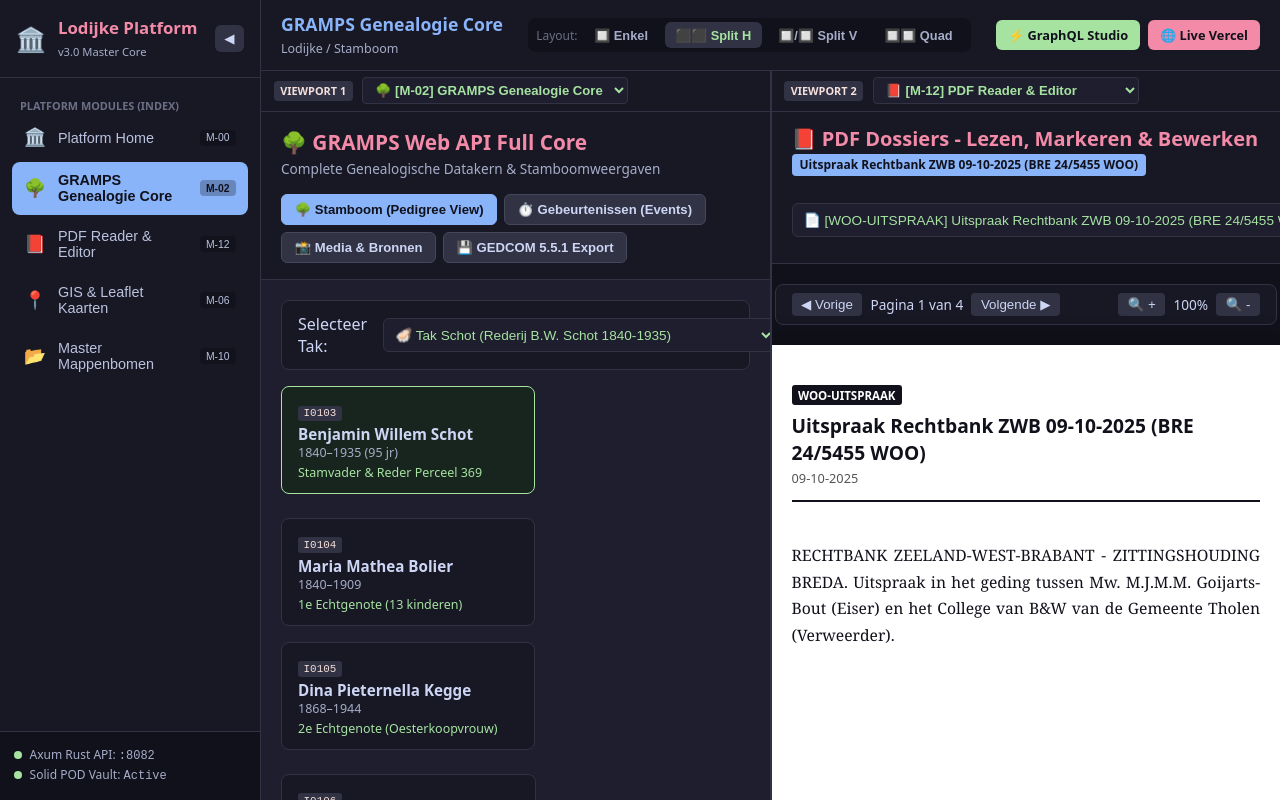
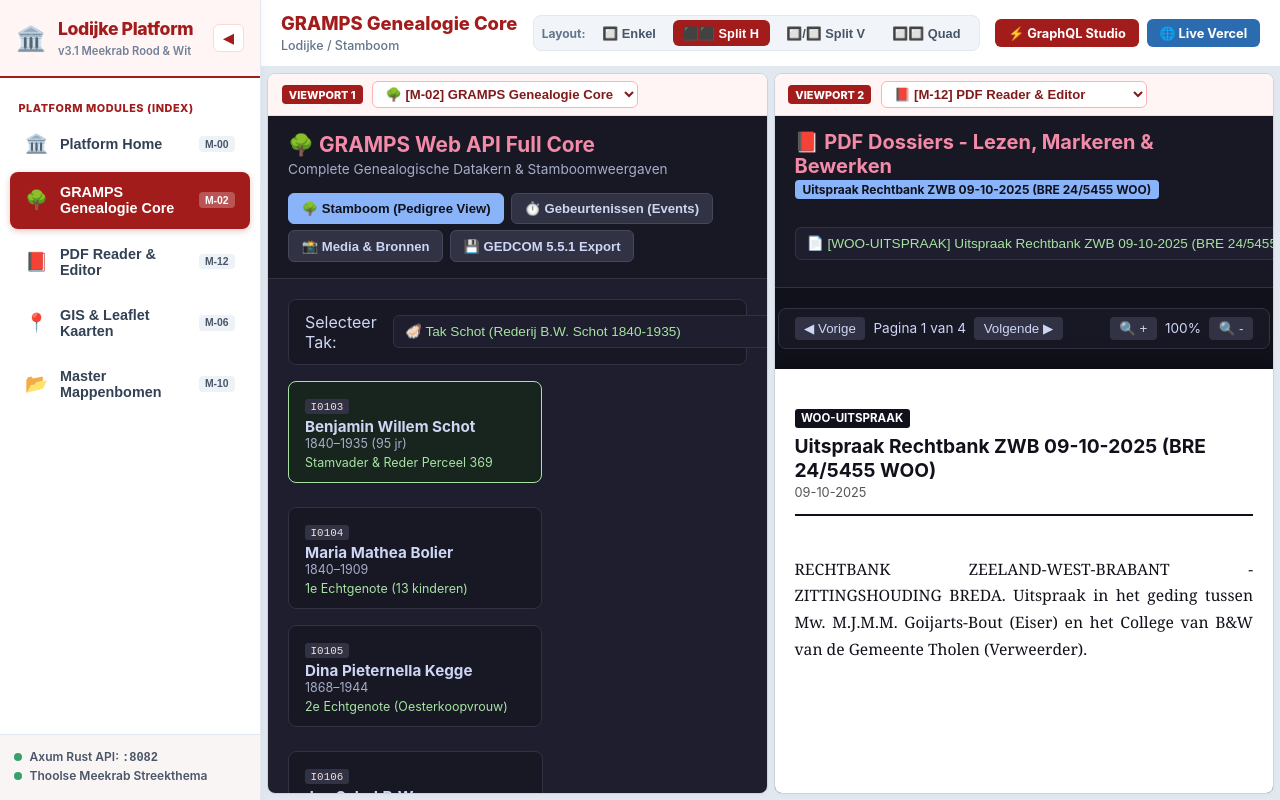
Before and after one commit to goija/lodijke, a Vue app in the folder 04_CMS_Document_Tabs_Frontend/frontend/: page / in a window 1280 px wide. Built offline with nearby package versions, Linux system fonts and the light colour scheme.

Commit message:
style: Update interface theme to Crisp White with Zeeland Meekrab Red (#A31C1C) accents

```diff
--- a/04_CMS_Document_Tabs_Frontend/frontend/src/components/MainInterface.vue
+++ b/04_CMS_Document_Tabs_Frontend/frontend/src/components/MainInterface.vue
@@ -7,7 +7,7 @@
         <div class="logo-icon">🏛️</div>
         <div class="brand-text" v-if="!sidebarCollapsed">
           <h2>Lodijke Platform</h2>
-          <span class="version-tag">v3.0 Master Core</span>
+          <span class="version-tag">v3.1 Meekrab Rood & Wit</span>
         </div>
         <button class="btn-toggle-sidebar" @click="sidebarCollapsed = !sidebarCollapsed" :title="sidebarCollapsed ? 'Menu uitklappen' : 'Menu inklappen'">
           {{ sidebarCollapsed ? '▶' : '◀' }}
@@ -37,7 +37,7 @@
         </div>
         <div class="status-item">
           <span class="dot live"></span>
-          <span>Solid POD Vault: <code>Active</code></span>
+          <span>Thoolse Meekrab Streekthema</span>
         </div>
       </div>
     </aside>
@@ -156,54 +156,135 @@
 </script>
 
 <style scoped>
-.lodijke-interface { display: flex; height: 100vh; width: 100vw; background: #1e1e2e; color: #cdd6f4; font-family: system-ui, sans-serif; overflow: hidden; }
-.menu-panel { width: 260px; background: #181825; border-right: 1px solid #313244; display: flex; flex-direction: column; flex-shrink: 0; z-index: 10; transition: width 0.2s; }
+
+.lodijke-interface {
+  display: flex;
+  height: 100vh;
+  width: 100vw;
+  background: #f8fafc;
+  color: #1e293b;
+  font-family: -apple-system, BlinkMacSystemFont, "Segoe UI", Roboto, Helvetica, Arial, sans-serif;
+  overflow: hidden;
+}
+
+
+.menu-panel {
+  width: 260px;
+  background: #ffffff;
+  border-right: 1px solid #e2e8f0;
+  display: flex;
+  flex-direction: column;
+  flex-shrink: 0;
+  z-index: 10;
+  transition: width 0.2s ease;
+  box-shadow: 2px 0 8px rgba(0, 0, 0, 0.03);
+}
 .sidebar-collapsed .menu-panel { width: 64px; }
-.brand-header { padding: 1rem; display: flex; align-items: center; gap: 0.75rem; border-bottom: 1px solid #313244; }
+
+.brand-header {
+  padding: 1.1rem 1rem;
+  display: flex;
+  align-items: center;
+  gap: 0.75rem;
+  border-bottom: 2px solid #a31c1c;
+  background: #fff5f5;
+}
 .logo-icon { font-size: 1.5rem; }
 .brand-text { flex: 1; overflow: hidden; }
-.brand-text h2 { margin: 0; font-size: 1.05rem; color: #f38ba8; }
-.version-tag { font-size: 0.7rem; color: #a6adc8; }
-.btn-toggle-sidebar { background: #313244; color: #cdd6f4; border: none; padding: 0.35rem 0.6rem; border-radius: 6px; cursor: pointer; }
+.brand-text h2 { margin: 0; font-size: 1.1rem; color: #a31c1c; font-weight: 800; letter-spacing: -0.02em; }
+.version-tag { font-size: 0.7rem; color: #718096; font-weight: 600; }
+.btn-toggle-sidebar {
+  background: #ffffff;
+  color: #a31c1c;
+  border: 1px solid #fed7d7;
+  padding: 0.35rem 0.6rem;
+  border-radius: 6px;
+  cursor: pointer;
+  font-weight: bold;
+  transition: all 0.2s;
+}
+.btn-toggle-sidebar:hover { background: #a31c1c; color: #ffffff; }
 
-.nav-menu { flex: 1; padding: 0.75rem; overflow-y: auto; }
-.menu-section-title { font-size: 0.68rem; font-weight: bold; color: #6c7086; margin: 0.5rem 0.5rem 0.25rem; }
-.menu-btn { width: 100%; display: flex; align-items: center; gap: 0.75rem; background: transparent; border: none; color: #bac2de; padding: 0.65rem 0.75rem; border-radius: 8px; cursor: pointer; font-size: 0.9rem; margin-bottom: 0.2rem; }
-.menu-btn:hover { background: #313244; }
-.menu-btn.active { background: #89b4fa; color: #11111b; font-weight: bold; }
-.menu-icon { font-size: 1.1rem; }
+.nav-menu { flex: 1; padding: 0.85rem 0.65rem; overflow-y: auto; }
+.menu-section-title {
+  font-size: 0.68rem;
+  font-weight: 800;
+  color: #a31c1c;
+  margin: 0.6rem 0.5rem 0.35rem;
+  letter-spacing: 0.05em;
+  text-transform: uppercase;
+}
+
+.menu-btn {
+  width: 100%;
+  display: flex;
+  align-items: center;
+  gap: 0.75rem;
+  background: transparent;
+  border: 1px solid transparent;
+  color: #334155;
+  padding: 0.7rem 0.85rem;
+  border-radius: 8px;
+  cursor: pointer;
+  font-size: 0.9rem;
+  font-weight: 600;
+  margin-bottom: 0.3rem;
+  transition: all 0.15s ease;
+}
+.menu-btn:hover { background: #fff5f5; color: #a31c1c; border-color: #feb2b2; }
+.menu-btn.active {
+  background: #a31c1c;
+  color: #ffffff;
+  font-weight: 700;
+  box-shadow: 0 2px 6px rgba(163, 28, 28, 0.25);
+}
+.menu-btn.active .module-badge { background: rgba(255, 255, 255, 0.25); color: #ffffff; }
+
+.menu-icon { font-size: 1.15rem; }
 .menu-label { flex: 1; text-align: left; }
-.module-badge { font-size: 0.65rem; background: rgba(0,0,0,0.25); padding: 0.15rem 0.4rem; border-radius: 4px; }
+.module-badge { font-size: 0.65rem; background: #edf2f7; color: #4a5568; padding: 0.15rem 0.4rem; border-radius: 4px; font-weight: 700; }
 
-.sidebar-status { padding: 0.85rem; border-top: 1px solid #313244; font-size: 0.75rem; background: #11111b; }
-.status-item { display: flex; align-items: center; gap: 0.5rem; color: #a6adc8; margin-bottom: 0.2rem; }
+.sidebar-status { padding: 0.85rem; border-top: 1px solid #e2e8f0; font-size: 0.75rem; background: #faf5f5; }
+.status-item { display: flex; align-items: center; gap: 0.5rem; color: #4a5568; font-weight: 600; margin-bottom: 0.2rem; }
 .dot { width: 8px; height: 8px; border-radius: 50%; }
-.dot.live { background: #a6e3a1; }
+.dot.live { background: #38a169; }
 
-.workspace-panel { flex: 1; display: flex; flex-direction: column; min-width: 0; height: 100vh; }
-.viewport-control-bar { background: #181825; padding: 0.75rem 1.25rem; border-bottom: 1px solid #313244; display: flex; justify-content: space-between; align-items: center; }
-.active-module-info h3 { margin: 0; color: #89b4fa; font-size: 1.1rem; }
-.breadcrumb { font-size: 0.78rem; color: #a6adc8; }
 
-.viewport-layout-selector { display: flex; align-items: center; gap: 0.4rem; background: #11111b; padding: 0.25rem 0.5rem; border-radius: 8px; }
-.selector-label { font-size: 0.75rem; color: #6c7086; }
-.btn-layout { background: transparent; border: none; color: #a6adc8; padding: 0.35rem 0.65rem; border-radius: 6px; font-size: 0.8rem; font-weight: bold; cursor: pointer; }
-.btn-layout.active { background: #313244; color: #a6e3a1; }
+.workspace-panel { flex: 1; display: flex; flex-direction: column; min-width: 0; height: 100vh; background: #f8fafc; }
+.viewport-control-bar {
+  background: #ffffff;
+  padding: 0.75rem 1.25rem;
+  border-bottom: 1px solid #e2e8f0;
+  display: flex;
+  justify-content: space-between;
+  align-items: center;
+  box-shadow: 0 1px 3px rgba(0, 0, 0, 0.02);
+}
+.active-module-info h3 { margin: 0; color: #a31c1c; font-size: 1.15rem; font-weight: 800; }
+.breadcrumb { font-size: 0.78rem; color: #64748b; font-weight: 500; }
+
+.viewport-layout-selector { display: flex; align-items: center; gap: 0.4rem; background: #f1f5f9; padding: 0.25rem 0.5rem; border-radius: 8px; border: 1px solid #e2e8f0; }
+.selector-label { font-size: 0.75rem; color: #64748b; font-weight: 700; }
+.btn-layout { background: transparent; border: none; color: #475569; padding: 0.35rem 0.65rem; border-radius: 6px; font-size: 0.8rem; font-weight: 700; cursor: pointer; transition: all 0.15s; }
+.btn-layout:hover { background: #e2e8f0; }
+.btn-layout.active { background: #a31c1c; color: #ffffff; }
 
 .external-quick-links { display: flex; gap: 0.5rem; }
-.btn-quick-link { padding: 0.4rem 0.75rem; border-radius: 6px; text-decoration: none; font-size: 0.8rem; font-weight: bold; }
-.api-btn { background: #a6e3a1; color: #11111b; }
-.vercel-btn { background: #f38ba8; color: #11111b; }
+.btn-quick-link { padding: 0.4rem 0.8rem; border-radius: 6px; text-decoration: none; font-size: 0.8rem; font-weight: 700; transition: transform 0.15s; }
+.btn-quick-link:hover { transform: translateY(-1px); }
+.api-btn { background: #a31c1c; color: #ffffff; }
+.vercel-btn { background: #2b6cb0; color: #ffffff; }
 
-.viewports-matrix { flex: 1; display: grid; gap: 2px; background: #313244; overflow: hidden; min-height: 0; }
+
+.viewports-matrix { flex: 1; display: grid; gap: 6px; background: #e2e8f0; padding: 6px; overflow: hidden; min-height: 0; }
 .layout-single { grid-template-columns: 1fr; grid-template-rows: 1fr; }
 .layout-split-h { grid-template-columns: 1fr 1fr; grid-template-rows: 1fr; }
 .layout-split-v { grid-template-columns: 1fr; grid-template-rows: 1fr 1fr; }
 .layout-grid { grid-template-columns: 1fr 1fr; grid-template-rows: 1fr 1fr; }
 
-.viewport-panel { background: #1e1e2e; display: flex; flex-direction: column; min-height: 0; overflow: hidden; }
-.vp-header { background: #181825; padding: 0.4rem 0.8rem; border-bottom: 1px solid #313244; display: flex; align-items: center; gap: 0.6rem; }
-.vp-tag { font-size: 0.68rem; font-weight: bold; background: #313244; color: #f5e0dc; padding: 0.15rem 0.4rem; border-radius: 4px; }
-.vp-module-select { background: #1e1e2e; color: #a6e3a1; border: 1px solid #313244; padding: 0.25rem 0.5rem; border-radius: 4px; font-size: 0.82rem; font-weight: bold; outline: none; }
-.vp-body { flex: 1; overflow-y: auto; min-height: 0; }
+.viewport-panel { background: #ffffff; border-radius: 8px; border: 1px solid #cbd5e1; display: flex; flex-direction: column; min-height: 0; overflow: hidden; box-shadow: 0 2px 4px rgba(0,0,0,0.02); }
+.vp-header { background: #fff5f5; padding: 0.45rem 0.85rem; border-bottom: 1px solid #fed7d7; display: flex; align-items: center; gap: 0.6rem; }
+.vp-tag { font-size: 0.68rem; font-weight: 800; background: #a31c1c; color: #ffffff; padding: 0.15rem 0.45rem; border-radius: 4px; }
+.vp-module-select { background: #ffffff; color: #801b1b; border: 1px solid #feb2b2; padding: 0.25rem 0.5rem; border-radius: 6px; font-size: 0.82rem; font-weight: 700; outline: none; }
+.vp-body { flex: 1; overflow-y: auto; min-height: 0; background: #ffffff; }
 </style>
```
